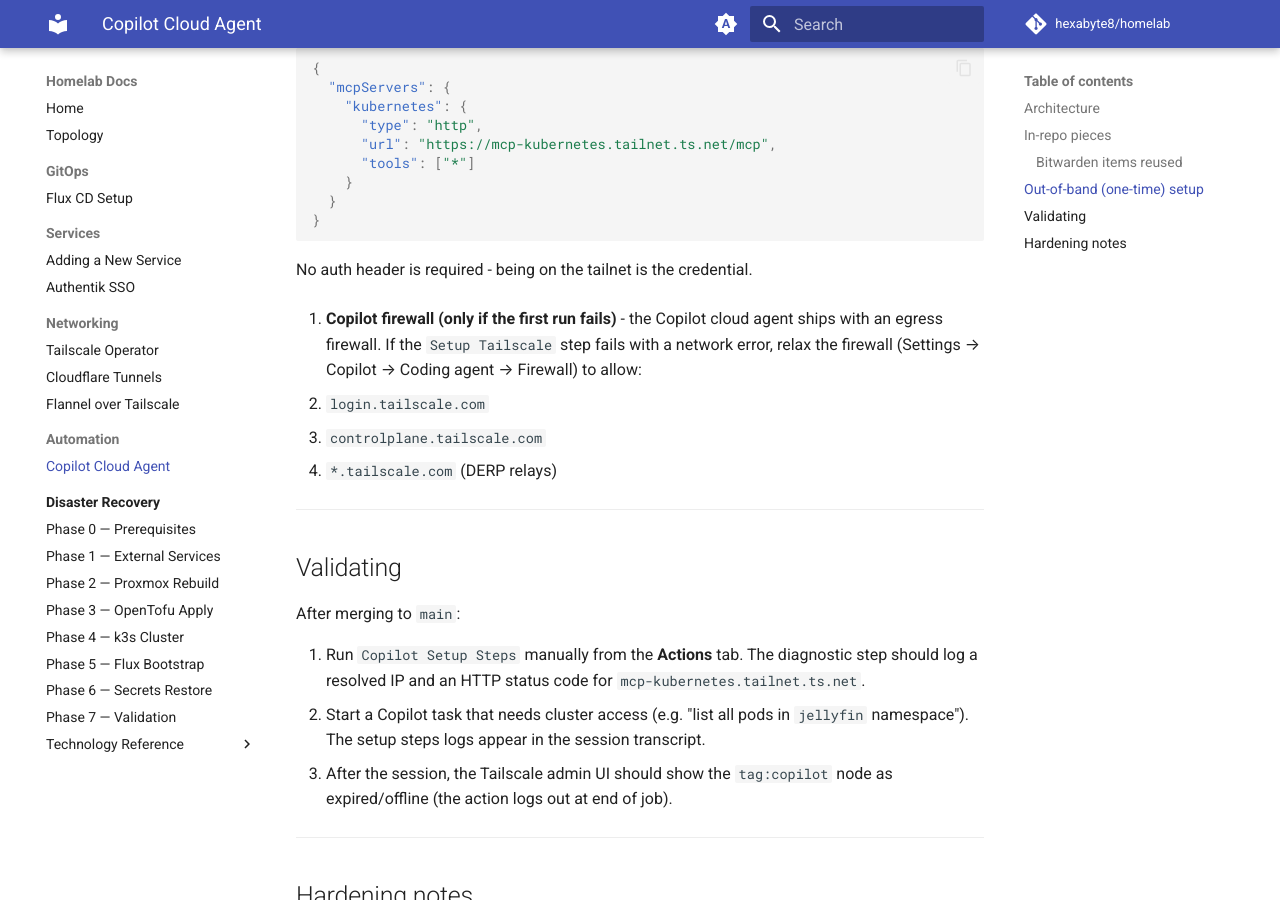
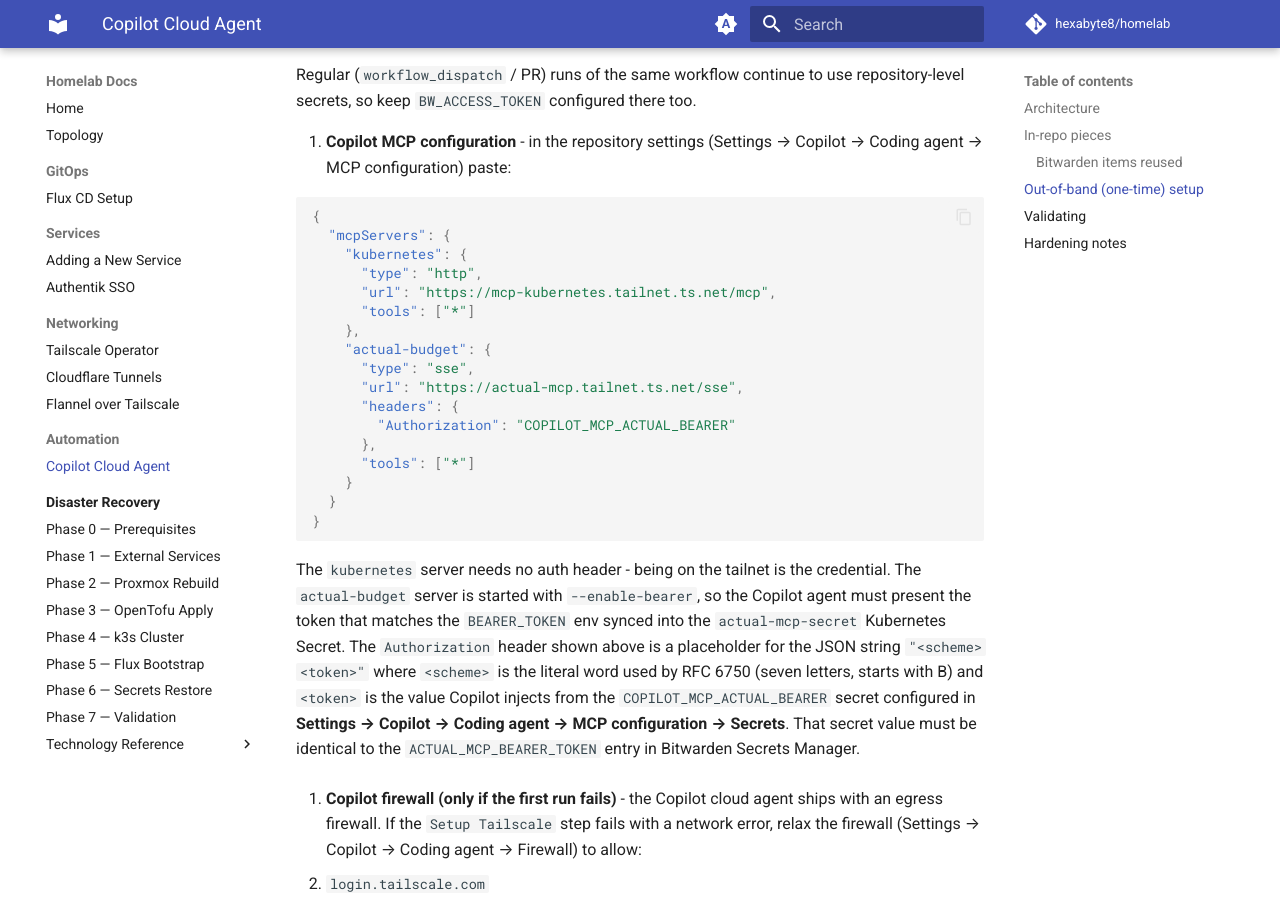
Before and after one commit to hexabyte8/homelab, an MkDocs documentation site: the page built from docs/copilot-cloud-agent.md, in a window 1280 px wide and 900 px high, scrolled down 1751 px. Built offline with MkDocs 1.6.1 and Material for MkDocs 9.7.7, drawn with Linux system fonts in a browser that asks for light colours; comment, search, counter and statistics services are not loaded; some of the changed text lies outside the part shown.

Commit message:
Deploy actual-mcp and document Copilot cloud agent integration
Co-authored-by: hexabyte8 <55750103+hexabyte8@users.noreply.github.com>

````diff
--- a/docs/copilot-cloud-agent.md
+++ b/docs/copilot-cloud-agent.md
@@ -16,12 +16,17 @@ runner to the tailnet with a dedicated tag.
 flowchart LR
   task["Copilot task"] --> runner["Ephemeral GitHub Actions runner"]
   runner -- "copilot-setup-steps.yml:<br/>1. bitwarden/sm-action pulls TS OAuth creds<br/>2. tailscale/github-action joins as tag:copilot<br/>3. MagicDNS enabled" --> tailnet["tailnet (tailnet.ts.net)"]
-  tailnet --> ingress["mcp-kubernetes.tailnet.ts.net:443<br/>(Tailscale Ingress, ProxyClass: prod)"]
-  ingress --> svc["mcp-kubernetes Service<br/>(cluster, port 8000)"]
+  tailnet --> ingress_k8s["mcp-kubernetes.tailnet.ts.net:443<br/>(Tailscale Ingress, ProxyClass: prod)"]
+  tailnet --> ingress_actual["actual-mcp.tailnet.ts.net:443<br/>(Tailscale Ingress, ProxyClass: prod)"]
+  ingress_k8s --> svc_k8s["mcp-kubernetes Service<br/>(cluster, port 8000)"]
+  ingress_actual --> svc_actual["actual-mcp Service<br/>(cluster, port 3000)"]
 ```
 
-The runner is only allowed to reach the mcp-kubernetes proxy pod on
-`tcp:443`. It has no other grants of its own - see `opentofu/tailscale.tf`.
+The runner is only allowed to reach the Tailscale operator proxy pods on
+`tcp:443`. It has no other grants of its own - see `opentofu/tailscale/acl.tf`.
+Both MCP endpoints are served by the tailscale-operator (`tag:k8s-operator`)
+so the existing `tag:copilot → tag:k8s-operator:443` grant covers them both;
+no ACL change is needed to add another MCP server behind a Tailscale Ingress.
 
 ---
 
@@ -74,12 +79,31 @@ These steps cannot be expressed in code and must be done manually:
          "type": "http",
          "url": "https://mcp-kubernetes.tailnet.ts.net/mcp",
          "tools": ["*"]
+       },
+       "actual-budget": {
+         "type": "sse",
+         "url": "https://actual-mcp.tailnet.ts.net/sse",
+         "headers": {
+           "Authorization": "COPILOT_MCP_ACTUAL_BEARER"
+         },
+         "tools": ["*"]
        }
      }
    }
    ```
 
-   No auth header is required - being on the tailnet is the credential.
+   The `kubernetes` server needs no auth header - being on the tailnet is
+   the credential. The `actual-budget` server is started with
+   `--enable-bearer`, so the Copilot agent must present the token that
+   matches the `BEARER_TOKEN` env synced into the `actual-mcp-secret`
+   Kubernetes Secret. The `Authorization` header shown above is a
+   placeholder for the JSON string `"<scheme> <token>"` where `<scheme>` is
+   the literal word used by RFC 6750 (seven letters, starts with B) and
+   `<token>` is the value Copilot injects from the
+   `COPILOT_MCP_ACTUAL_BEARER` secret configured in **Settings → Copilot →
+   Coding agent → MCP configuration → Secrets**. That secret value must be
+   identical to the `ACTUAL_MCP_BEARER_TOKEN` entry in Bitwarden Secrets
+   Manager.
 
 4. **Copilot firewall (only if the first run fails)** - the Copilot cloud
    agent ships with an egress firewall. If the `Setup Tailscale` step fails
````
Also changed, not shown: 10 other files.
